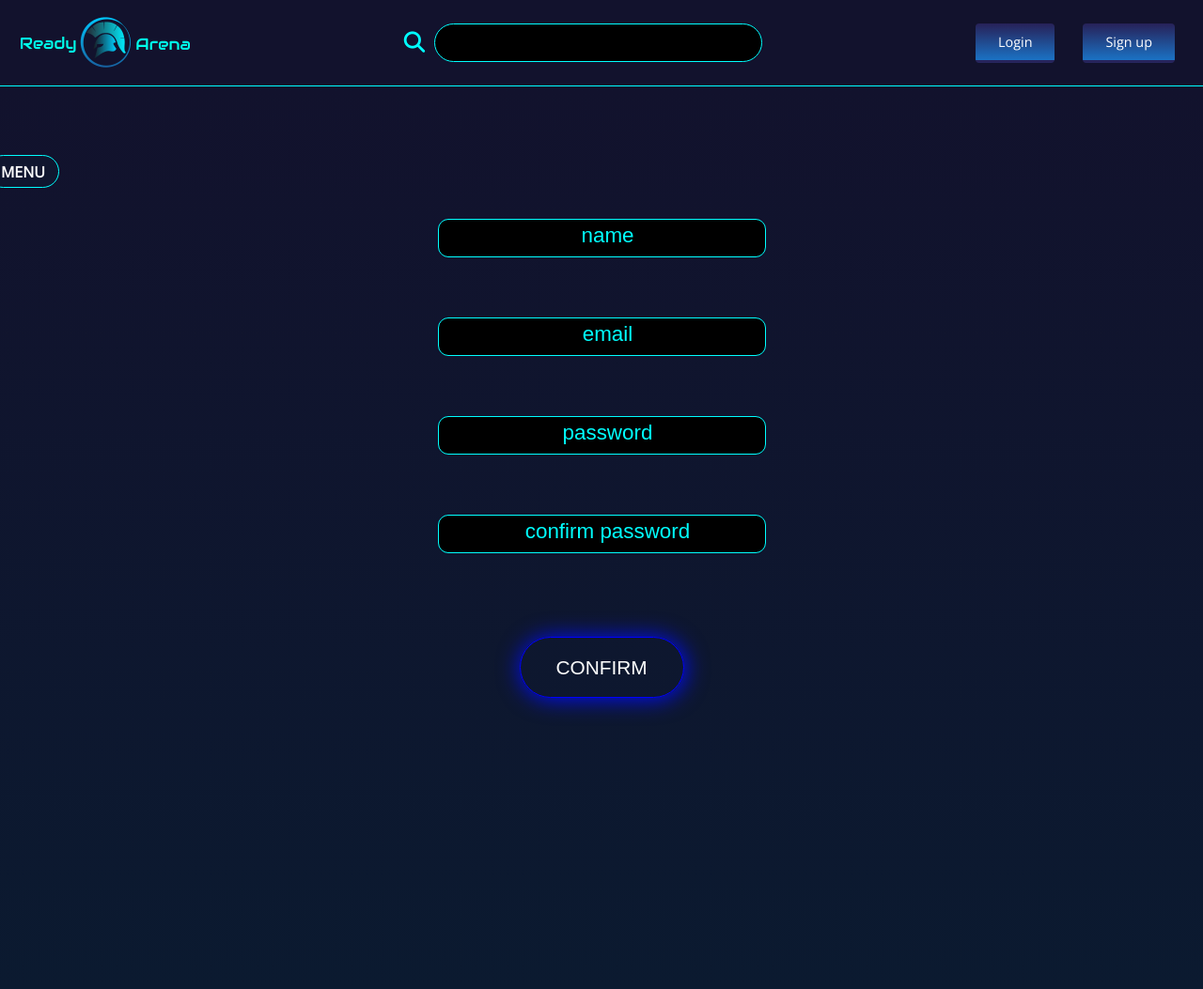
After one commit to spirev/Ready-Arena, a PHP site: page /finalProject/controllers/SignUpController.php?path=SignUp in a window 1280 px wide. The commit adds this page. Shown: the whole page at 94% size. Run offline with PHP 8.4, Linux system fonts and the light colour scheme; some libraries are stand-ins or nearby versions; some web fonts are replaced.

Commit message:
html/css for LoginVIew and SignUpVIew

```diff
--- /dev/null
+++ b/controllers/SignUpController.php
@@ -0,0 +1,8 @@
+<?php
+    define('ROOT_PATH', __DIR__);
+
+    if (isset($_GET['path'])) {
+        $dataview = $_GET['path']."View/".$_GET['path']."View.phtml";
+        include ROOT_PATH.'/../views/layout.phtml';
+    }
+?>
--- /dev/null
+++ b/css/SignUp.css
@@ -0,0 +1,60 @@
+#signupPhtml {
+    background : linear-gradient(#12122d, #0B1A30);
+    min-height: 820px;
+    text-align: center;
+    padding-top: 11%;
+}
+
+#signupPhtml p {
+    color: rgb(0, 255, 255);
+    font-size: 2rem;
+    font-family: "Open Sans";
+    font-weight: bolder;
+}
+
+#signupPhtml div {
+    display: flex;
+    flex-flow: column nowrap;
+    align-items: center;
+    margin-bottom: 5%;
+}
+
+#signupPhtml input {
+    background-color: black;
+    color: rgb(0, 255, 255);
+    width: 330px;
+    height: 37px;
+    border: 1px solid rgb(0, 255, 255);
+    border-radius: 11px;
+    padding-left: 15px;
+    outline: none;
+}
+
+#signupPhtml input::placeholder {
+    color: rgb(0, 255, 255);
+    text-align: center;
+    font-size: 1.4rem;
+}
+
+#signupPhtml button {
+    border: 0px;
+    width: 175px;
+    height: 65px;
+    border-radius: 50px;
+    color: white;
+    font-size: 1.3rem;
+    outline: none;
+    background-color: rgba(0, 0, 0, 0);
+    box-shadow: 1px 1px 25px #000dff;
+    border: 1px solid blue;
+    margin-top: 2%;
+    transition: all 0.2s;
+}
+
+#signupPhtml button:hover {
+    background-color: rgb(0, 230, 230);
+    box-shadow: 1px 1px 25px #0059ff;
+    color: black;
+    width : 210px;
+    cursor: pointer;
+}
--- a/css/style.css
+++ b/css/style.css
@@ -273,7 +273,7 @@ ____________________________________________________*/
 
 
 #homeContentNav button:not(#helpBut){ /* creat / find / team / family   buttons*/
-    border : 0px;
+    border: 0px;
     width: 175px;
     height: 65px;
     border-radius: 50px;
@@ -282,7 +282,7 @@ ____________________________________________________*/
     outline: none;
     background-color: rgba(0, 0, 0, 0);
     box-shadow: 1px 1px 25px #000dff;
-    border : 1px solid blue;
+    border: 1px solid blue;
     transition: all 0.2s;
 }
 
--- a/css/support.css
+++ b/css/support.css
@@ -6,7 +6,7 @@
     align-items: center;
     color: white;
     text-align: center;
-    min-height: 950px;
+    min-height: 820px;
 }
 
 #supportPhtml h1 {
--- /dev/null
+++ b/views/SignUpView/SignUpView.phtml
@@ -0,0 +1,21 @@
+<div id='signupPhtml'>
+    <div>
+        <form>
+            <input type="text" placeholder="name">
+        </form>
+    </div>
+    <div>
+        <form>
+            <input type="text" placeholder="email">
+        </form>
+    </div>
+    <div>
+        <form>
+            <input type="text" placeholder="password">
+        </form>
+    </div>
+    <div>
+        <input type="text" placeholder="confirm password">
+    </div>
+    <button>CONFIRM</button>
+</div>
--- a/views/layout.phtml
+++ b/views/layout.phtml
@@ -19,8 +19,8 @@
                 </form>
             </div>
             <div>
-                <a href="#" id="login">Login</a>
-                <a href="#" id="signUp">Sign up</a>
+                <a href="/finalProject/controllers/LoginController.php?path=Login" id="login">Login</a>
+                <a href="/finalProject/controllers/SignUpController.php?path=SignUp" id="signUp">Sign up</a>
                 <!--<a href="#"><div id="profilIcone"></div></a>-->
             </div>
         </header>
```
Also changed, not shown: controllers/LoginController.php (added, +8 -0 lines), css/Login.css (added, +60 -0 lines), views/LoginView/LoginView.phtml (added, +13 -0 lines).
